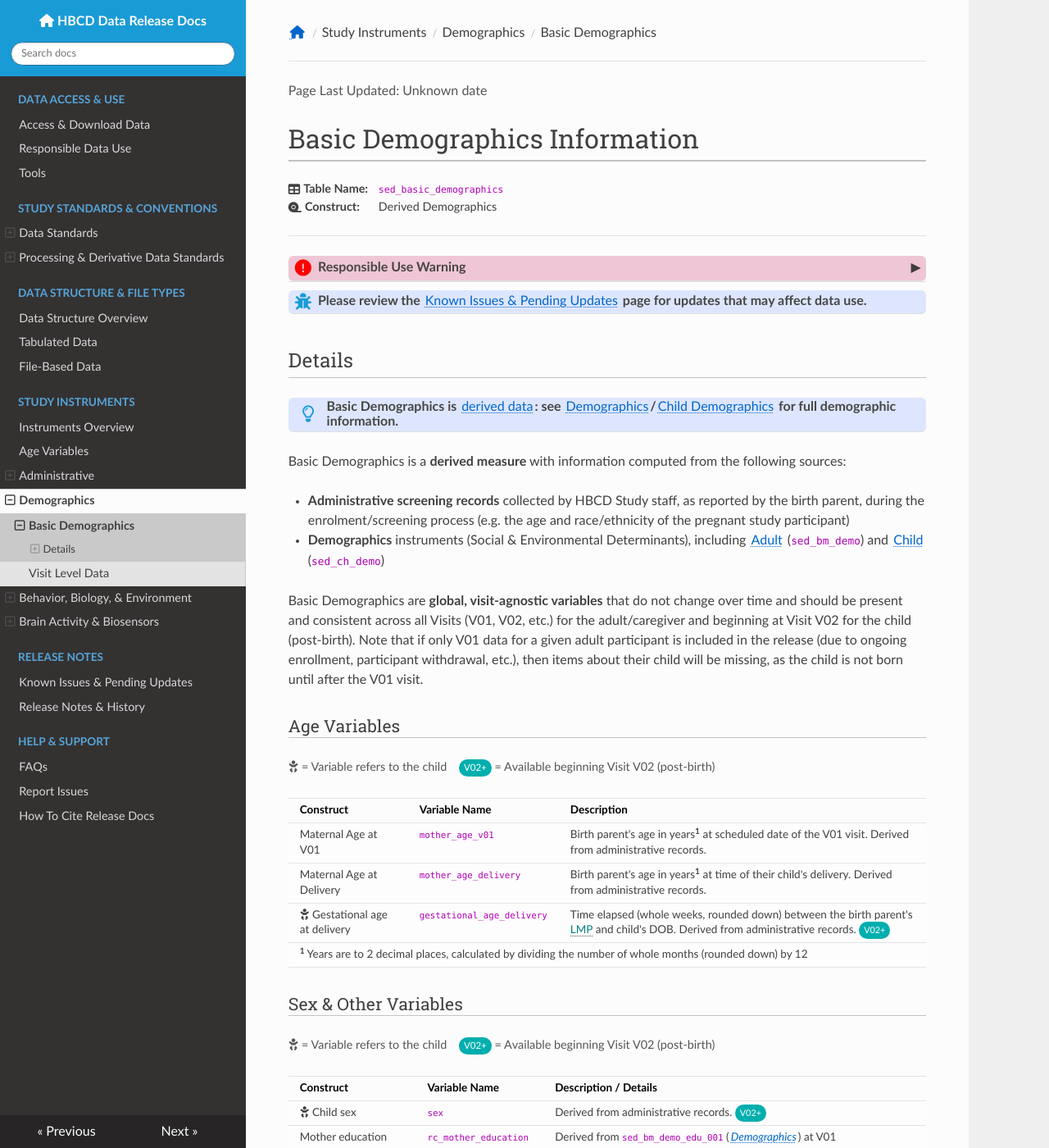
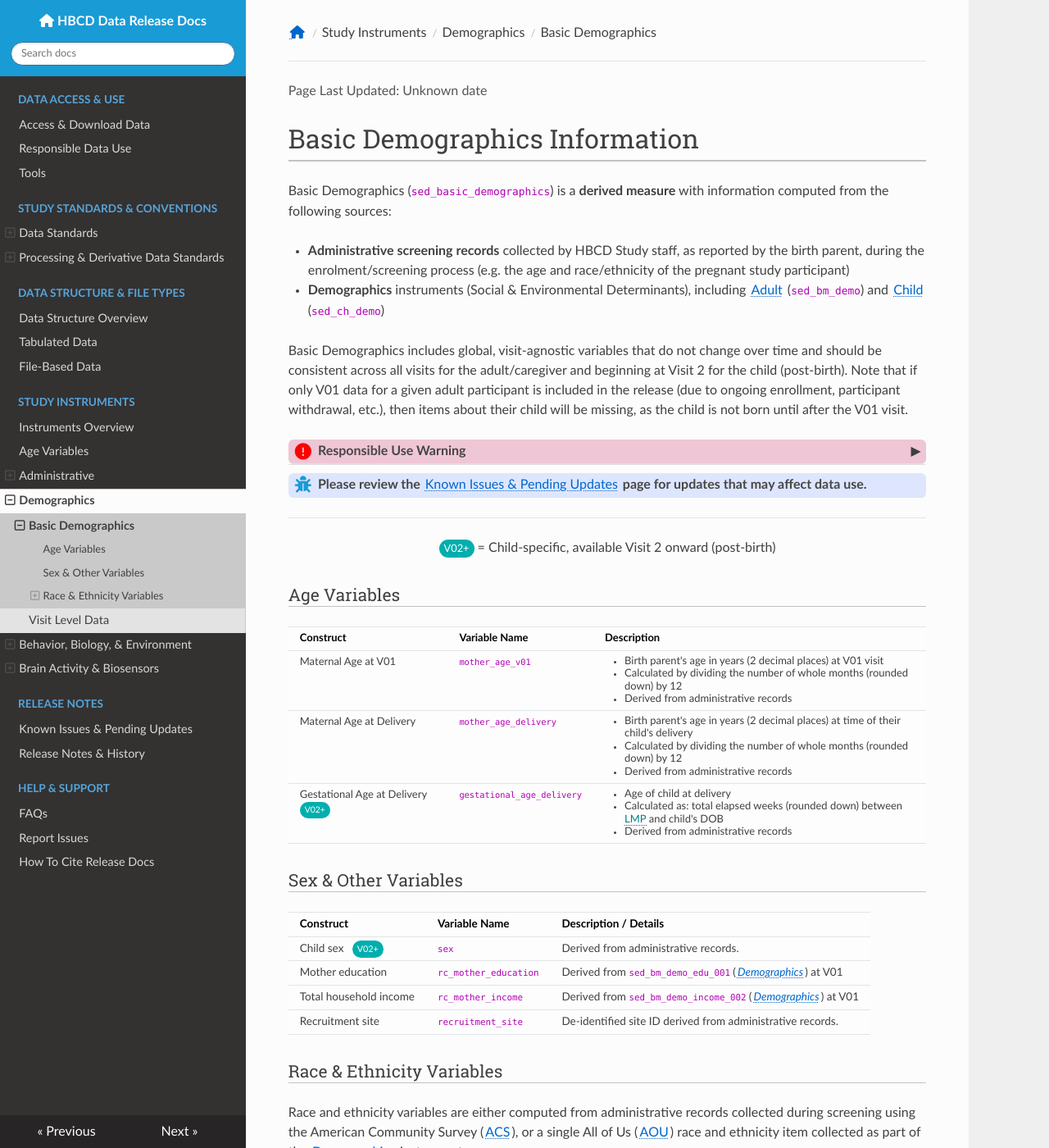
Before and after one commit to nbdc-datahub/hbcd-docs, an MkDocs documentation site: the page built from docs/instruments/demo/basicdemo.md, in a window 1280 px wide and 1400 px high. Shown: the whole window at 82% size. Built offline with MkDocs 1.6.1, drawn with Linux system fonts in a browser that asks for light colours; nearby versions of some CDN libraries; some of the changed text lies outside the part shown.

Commit message:
polish basic demo page

```diff
--- a/docs/instruments/demo/basicdemo.md
+++ b/docs/instruments/demo/basicdemo.md
@@ -6,21 +6,15 @@
 }
 </style>
 
-
 # Basic Demographics Information
 
-<div class="info-block">
-  <div class="info-row">
-    <div class="info-label"><i class="fa fa-table"></i> Table Name:</div>
-    <div class="info-value"><code>sed_basic_demographics</code></div>
-  </div>
-  <div class="info-row">
-    <div class="info-label"><i class="fa-solid fa-tape"></i> Construct:</div>
-    <div class="info-value">Derived Demographics</div>
-  </div>
-</div>
+Basic Demographics (<code>sed_basic_demographics</code>) is a **derived measure** with information computed from the following sources:
 
----------------------------------------------
+- **Administrative screening records** collected by HBCD Study staff, as reported by the birth parent, during the enrolment/screening process (e.g. the age and race/ethnicity of the pregnant study participant)
+- **Demographics** instruments (Social & Environmental Determinants), including <a href="../../SED/demo-cg/" target="_blank">Adult</a> (`sed_bm_demo`) and <a href="../../SED/demo-ch/" target="_blank">Child</a> (`sed_ch_demo`)
+
+Basic Demographics includes global, visit-agnostic variables that do not change over time and should be consistent across all visits for the adult/caregiver and beginning at Visit 2 for the child (post-birth). Note that if only V01 data for a given adult participant is included in the release (due to ongoing enrollment, participant withdrawal, etc.), then items about their child will be missing, as the child is not born until after the V01 visit.
+
 
 <div id="alert" class="alert-banner" onclick="toggleCollapse(this)">
   <span class="emoji"><i class="fas fa-exclamation-circle"></i></span>
@@ -42,35 +36,17 @@
   <span class="text">Please review the <a href="https://docs.hbcdstudy.org/latest/changelog/issues-updates/" target="_blank">Known Issues & Pending Updates</a> page for updates that may affect data use.</span>
 </div>
 
-## Details
+---
 
-<p>
-<div class="table-banner">
-  <span class="emoji"><i class="fa-regular fa-lightbulb"></i></span>
-  <span class="text">Basic Demographics is <a href="../../../access/metadata/#type_var" target="_blank">derived data</a>: see <a href="../../SED/demo-cg/" target="_blank">Demographics</a>/<a href="../../SED/demo-ch/" target="_blank">Child Demographics</a> for full demographic information.</span>
-</div>
-</p>
-
-Basic Demographics is a **derived measure** with information computed from the following sources:
-
-- **Administrative screening records** collected by HBCD Study staff, as reported by the birth parent, during the enrolment/screening process (e.g. the age and race/ethnicity of the pregnant study participant)
-- **Demographics** instruments (Social & Environmental Determinants), including <a href="../../SED/demo-cg/" target="_blank">Adult</a> (`sed_bm_demo`) and <a href="../../SED/demo-ch/" target="_blank">Child</a> (`sed_ch_demo`)
-
-Basic Demographics are **global, visit-agnostic variables** that do not change over time and should be present and consistent across all Visits (V01, V02, etc.) for the adult/caregiver and beginning at Visit V02 for the child (post-birth). Note that if only V01 data for a given adult participant is included in the release (due to ongoing enrollment, participant withdrawal, etc.), then items about their child will be missing, as the child is not born until after the V01 visit.
+<p style="text-align: center; margin-bottom: 0; padding-bottom: 0;">
+<span class="pill-badge" style="font-size: 0.8em;">V02+</span>&nbsp;= Child-specific, available Visit 2 onward (post-birth)</p>
 
 ### Age Variables
 
-<p style="font-size: 0.9em; color: #555;">
-<i class="fa-solid fa-baby"></i>&nbsp;= Variable refers to the child &nbsp;&nbsp;
-<span class="pill-badge">V02+</span>&nbsp;= Available beginning Visit V02 (post-birth)
-</p>
-<table class="compact-table-no-vertical-lines" style="width: 100%; border-collapse: collapse; table-layout: fixed; font-size: 15px;">
-<tfoot><tr><td colspan="3" style="word-wrap: break-word; white-space: normal; padding: 10px 8px 6px 8px;">
-  <sup><b>1</b></sup> Years are to 2 decimal places, calculated by dividing the number of whole months (rounded down) by 12
-  </td></tr></tfoot>
+<table class="compact-table-no-vertical-lines">
 <thead>
-<tr style="background-color: #f8f9f9;">
-  <th>Construct</th>
+<tr>
+  <th style="width: 25%;">Construct</th>
   <th>Variable Name</th>
   <th>Description</th>
 </tr>
@@ -79,40 +55,54 @@ Basic Demographics are **global, visit-agnostic variables** that do not change o
 <tr>
   <td>Maternal Age at V01</td>
   <td><code>mother_age_v01</code></td>
-  <td style="word-wrap: break-word; white-space: normal;">Birth parent's age in years<sup><b>1</b></sup> at scheduled date of the V01 visit. Derived from administrative records.</td>
+  <td>
+    <ul>
+      <li>Birth parent's age in years (2 decimal places) at V01 visit</li>
+      <li>Calculated by dividing the number of whole months (rounded down) by 12</li>
+      <li>Derived from administrative records</li>
+    </ul>
+  </td>
 </tr>
 <tr>
   <td>Maternal Age at Delivery</td>
   <td><code>mother_age_delivery</code></td>
-  <td style="word-wrap: break-word; white-space: normal;">Birth parent's age in years<sup><b>1</b></sup> at time of their child's delivery. Derived from administrative records.</td>
+  <td>
+    <ul>
+      <li>Birth parent's age in years (2 decimal places) at time of their child's delivery</li>
+      <li>Calculated by dividing the number of whole months (rounded down) by 12</li>
+      <li>Derived from administrative records</li>
+    </ul>
+  </td>
 </tr>
 <tr>
-  <td><i class="fa-solid fa-baby"></i>&nbsp;Gestational age at delivery</td>
+<td style="white-space: nowrap;">Gestational Age at Delivery <span class="pill-badge" style="font-size: 0.8em;">V02+</span></td>
   <td><code>gestational_age_delivery</code></td>
-  <td style="word-wrap: break-word; white-space: normal;">Time elapsed (whole weeks, rounded down) between the birth parent's <span class="tooltip tooltip-left">LMP<span class="tooltiptext">First day of the birth parent's last menstrual period</span></span> and child's DOB. Derived from administrative records. <span class="pill-badge">V02+</span></td>
+  <td>
+    <ul>
+      <li>Age of child at delivery</li>
+      <li>Calculated as: total elapsed weeks (rounded down) between <span class="tooltip tooltip-left">LMP<span class="tooltiptext">First day of the birth parent's last menstrual period</span></span> and child's DOB</li>
+      <li>Derived from administrative records</li>
+    </ul>
+  </td>
 </tr>
 </tbody>
 </table>
 
 ### Sex & Other Variables
 
-<p style="font-size: 0.9em; color: #555;">
-<i class="fa-solid fa-baby"></i>&nbsp;= Variable refers to the child &nbsp;&nbsp;
-<span class="pill-badge">V02+</span>&nbsp;= Available beginning Visit V02 (post-birth)
-</p>
 <table class="compact-table-no-vertical-lines" style="width: 100%; border-collapse: collapse; table-layout: fixed; font-size: 15px;">
 <thead>
-<tr style="background-color: #f8f9f9;">
-  <th style="width: 20%;">Construct</th>
-  <th style="width: 20%;">Variable Name</th>
-  <th style="width: 60%;">Description / Details</th>
+<tr>
+  <th>Construct</th>
+  <th>Variable Name</th>
+  <th>Description / Details</th>
 </tr>
 </thead>
 <tbody>
 <tr>
-  <td><i class="fa-solid fa-baby"></i>&nbsp;Child sex</td>
+  <td>Child sex &nbsp; <span class="pill-badge" style="font-size: 0.8em;">V02+</span></td>
   <td><code>sex</code></td>
-  <td>Derived from administrative records. <span class="pill-badge">V02+</span></td>
+  <td>Derived from administrative records.</td>
 </tr>
 <tr>
   <td>Mother education</td>
@@ -136,37 +126,32 @@ Basic Demographics are **global, visit-agnostic variables** that do not change o
 
 Race and ethnicity variables are either computed from administrative records collected during screening using the American Community Survey ([ACS](https://www.census.gov/programs-surveys/acs.html)), or a single All of Us (<a href="https://support.researchallofus.org/hc/en-us/articles/360039299632-Race-and-ethnicity-generalizations" target="_blank">AOU</a>) race and ethnicity item collected as part of the <a href="../../SED/demo-cg/" target="_blank">Demographics</a> instrument.
 
-<p style="font-size: 0.9em; color: #555;">
-<i class="fa-solid fa-baby"></i>&nbsp;= Variable refers to the child &nbsp;&nbsp;
-<span class="pill-badge">V02+</span>&nbsp;= Available beginning Visit V02 (post-birth)
-</p>
-
 #### ACS-Derived Variables
 *Race and ethnicity variables computed from administrative records collected during screening using the [ACS](https://www.census.gov/programs-surveys/acs.html).*
 
-<table class="compact-table-no-vertical-lines" style="width: 100%; border-collapse: collapse; table-layout: fixed; font-size: 15px;">
+<table class="compact-table-no-vertical-lines">
 <thead>
-  <tr style="background-color: #f8f9f9;">
-    <th style="width: 20%;">Construct</th>
-    <th style="width: 20%;">Variable Name</th>
-    <th style="width: 60%;">Description / Details</th>
+  <tr>
+    <th>Construct</th>
+    <th>Variable Name</th>
+    <th>Description</th>
   </tr>
 </thead>
 <tbody>
-<tr style="background-color: #ffffff;">
-  <td><i class="fa-solid fa-baby"></i>&nbsp;Child ethnicity</td>
+<tr>
+  <td>Child ethnicity &nbsp; <span class="pill-badge" style="font-size: 0.8em;">V02+</span></td>
   <td><code>child_ethnicity</code></td>
-  <td>Standard ACS ethnicity item. <span class="pill-badge">V02+</span></td>
+  <td>Standard ACS ethnicity item</td>
 </tr>
-<tr style="background-color: #f9f9f9;">
-  <td><i class="fa-solid fa-baby"></i>&nbsp;Child race</td>
+<tr>
+  <td>Child race &nbsp; <span class="pill-badge" style="font-size: 0.8em;">V02+</span></td>
   <td><code>child_race</code></td>
-  <td style="word-wrap: break-word; white-space: normal;">Standard ACS race item. <span class="pill-badge">V02+</span></td>
+  <td>Standard ACS race item</td>
 </tr>
-<tr style="background-color: #ffffff;">
-  <td><i class="fa-solid fa-baby"></i>&nbsp;Child race &amp; ethnicity<br>– multiracial aggregation by ethnicity</td>
+<tr>
+  <td>Child race & ethnicity– multiracial aggregation by ethnicity &nbsp; <span class="pill-badge" style="font-size: 0.8em;">V02+</span></td>
   <td><code>child_ethnoracial_<br>acs_by_multi_ethnicity</code></td>
-  <td style="word-wrap: break-word; white-space: normal;">Derived from ACS race/ethnicity screening responses, with multiracial individuals subcategorized by <b>ethnicity</b> - see <a href="#fedstandards">ACS Combined Race & Ethnicity Logic</a>. <span class="pill-badge">V02+</span></td>
+  <td>Derived from ACS race/ethnicity screening responses, with multiracial individuals subcategorized by <b>ethnicity</b> - see <a href="#fedstandards">ACS Combined Race & Ethnicity Logic</a>.</td>
 </tr>
 <tr style="background-color: #f9f9f9;">
   <td>Mother ethnicity</td>
@@ -181,12 +166,12 @@ Race and ethnicity variables are either computed from administrative records col
 <tr style="background-color: #f9f9f9;">
   <td>Mother race &amp; ethnicity<br>– multiracial aggregation by ethnicity</td>
   <td><code>screen_mother_ethnoracial_<br>acs_by_multi_ethnicity</code></td>
-  <td style="word-wrap: break-word; white-space: normal;">Derived from ACS race/ethnicity screening responses, with multiracial individuals subcategorized by <b>ethnicity</b> - see <a href="#fedstandards">ACS Combined Race & Ethnicity Logic</a>.</td>
+  <td>Derived from ACS race/ethnicity screening responses, with multiracial individuals subcategorized by <b>ethnicity</b> - see <a href="#fedstandards">ACS Combined Race & Ethnicity Logic</a>.</td>
 </tr>
 <tr style="background-color: #ffffff;">
   <td>Mother race &amp; ethnicity<br>– multiracial aggregation by race</td>
   <td><code>screen_mother_ethnoracial_<br>acs_by_multi_race</code></td>
-    <td style="word-wrap: break-word; white-space: normal;">Derived from ACS race/ethnicity screening responses, with multiracial individuals subcategorized by <b>race</b> - see <a href="#fedstandards">ACS Combined Race & Ethnicity Logic</a>.</td>
+    <td>Derived from ACS race/ethnicity screening responses, with multiracial individuals subcategorized by <b>race</b> - see <a href="#fedstandards">ACS Combined Race & Ethnicity Logic</a>.</td>
 </tr>
 <tr style="background-color: #f9f9f9;">
   <td>Mother race indicator<br>variables (0–5)</td>
@@ -305,7 +290,7 @@ Race and ethnicity variables are either computed from administrative records col
 <tr style="background-color: #ffffff;">
   <td>Mother race &amp; ethnicity</td>
   <td><code>rc_mother_ethnoracial_<br>aou_race_ethnicity</code></td>
-  <td style="word-wrap: break-word; white-space: normal;">
+  <td>
     Derived from the single All of Us (<a href="https://support.researchallofus.org/hc/en-us/articles/360039299632-Race-and-ethnicity-generalizations" target="_blank">AOU</a>)
     race and ethnicity item, scored following
     <a href="https://www.federalregister.gov/documents/2023/01/27/2023-01635/initial-proposals-for-updating-ombs-race-and-ethnicity-statistical-standards" target="_blank">OMB</a> standards:
```
Also changed, not shown: docs/instruments/agevariables.md (+8 -8 lines), docs/instruments/demo/visitinfo.md (+35 -33 lines).
